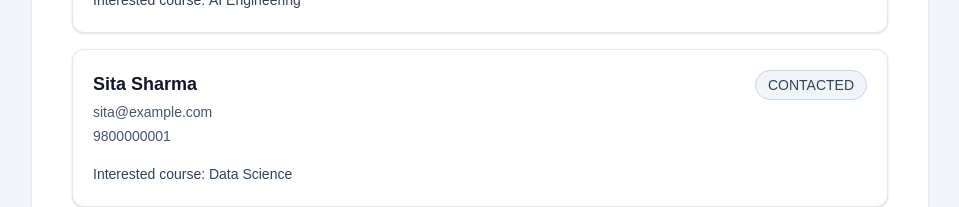
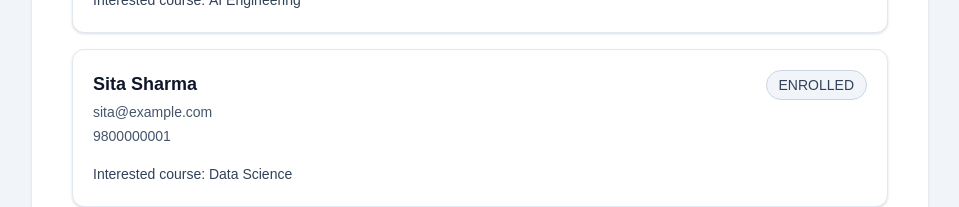
Before and after one commit to 8Prashant88/Training-Institute-CRM, a Next.js app: page / in a window 1280 px wide. Shown: the part 1191-1398 px from the top of the page, without its empty margins (160-1119 px from the left). Built offline with nearby package versions, Linux system fonts and the light colour scheme; no server answers.

Commit message:
missed file

```diff
--- a/src/data/initial-leads.ts
+++ b/src/data/initial-leads.ts
@@ -15,7 +15,7 @@ export const initialLeads: Lead[] = [
     email: "sita@example.com",
     phone: "9800000001",
     interestedCourse: "Data Science",
-    status: "CONTACTED",
+    status: "ENROLLED",
   },
   {
     id: "lead-003",
```
